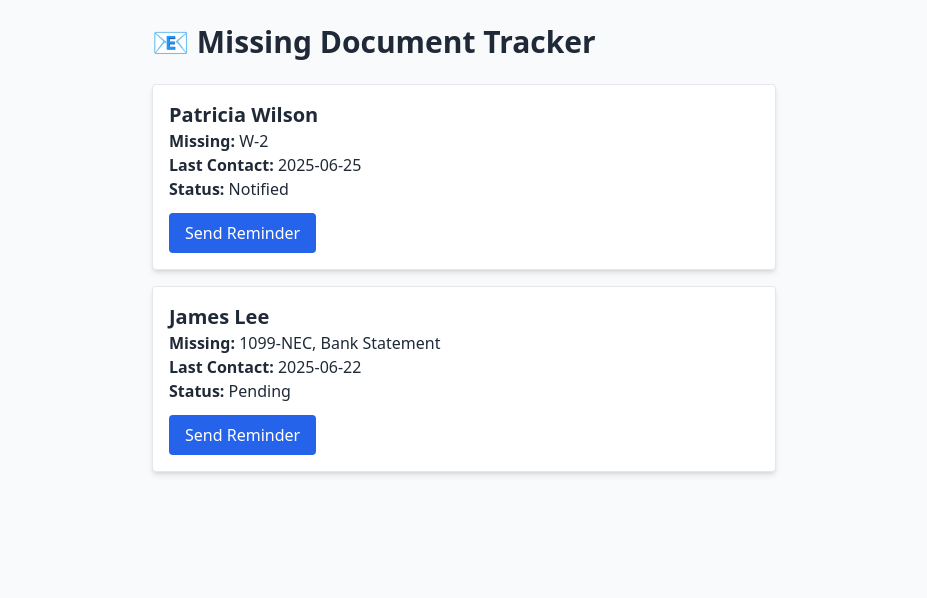
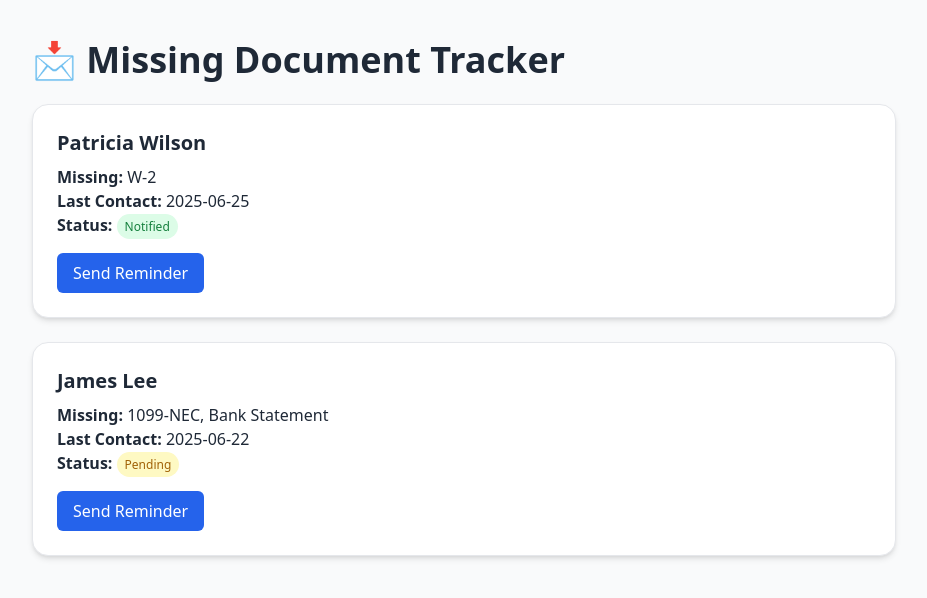
Before and after one commit to rogle25/aidashboard, a React (Create React App) app: page / in a window 1280 px wide. Shown: the top 598 px of the page, without its empty margins (176-1103 px from the left). Built offline with nearby package versions, Linux system fonts and the light colour scheme.

Commit message:
Update App.js

```diff
--- a/src/App.js
+++ b/src/App.js
@@ -1,28 +1,27 @@
 import React, { useState } from 'react';
-import './index.css';
 
 const mockClients = [
   {
     id: 'client_001',
     name: 'Patricia Wilson',
-    missingDocs: 'W-2',
+    missingDocs: ['W-2'],
     lastContact: '2025-06-25',
     status: 'Notified',
   },
   {
     id: 'client_002',
     name: 'James Lee',
-    missingDocs: '1099-NEC, Bank Statement',
+    missingDocs: ['1099-NEC', 'Bank Statement'],
     lastContact: '2025-06-22',
     status: 'Pending',
   },
 ];
 
-function App() {
+export default function App() {
   const [loading, setLoading] = useState(false);
   const [message, setMessage] = useState('');
 
-  async function sendReminder(clientId) {
+  const sendReminder = async (clientId) => {
     setLoading(true);
     setMessage('');
     try {
@@ -31,43 +30,58 @@ function App() {
         headers: { 'Content-Type': 'application/json' },
         body: JSON.stringify({ clientId }),
       });
-      const data = await res.json();
-      setMessage(data.message || 'Reminder sent!');
-    } catch (err) {
-      setMessage('Failed to send reminder');
+      const result = await res.json();
+      setMessage(result.message || 'Reminder sent!');
+    } catch (error) {
+      setMessage('Error sending reminder.');
     }
     setLoading(false);
-  }
+  };
 
   return (
-    <div className="max-w-2xl mx-auto p-6 font-sans">
-      <h1 className="text-3xl font-bold mb-6 flex items-center gap-2">
-        📧 Missing Document Tracker
+    <div className="max-w-4xl mx-auto px-4 py-10">
+      <h1 className="text-4xl font-bold mb-6 flex items-center gap-2">
+        📩 Missing Document Tracker
       </h1>
 
-      {message && (
-        <div className="mb-4 p-3 bg-yellow-100 border border-yellow-300 rounded">
-          {message}
-        </div>
-      )}
+      {mockClients.map((client) => (
+        <div
+          key={client.id}
+          className="bg-white rounded-2xl shadow-md p-6 mb-6 border border-gray-200"
+        >
+          <h2 className="text-xl font-semibold mb-2">{client.name}</h2>
+          <p>
+            <strong>Missing:</strong> {client.missingDocs.join(', ')}
+          </p>
+          <p>
+            <strong>Last Contact:</strong> {client.lastContact}
+          </p>
+          <p>
+            <strong>Status:</strong>{' '}
+            <span
+              className={`px-2 py-1 rounded-full text-xs font-medium ${
+                client.status === 'Notified'
+                  ? 'bg-green-100 text-green-700'
+                  : 'bg-yellow-100 text-yellow-700'
+              }`}
+            >
+              {client.status}
+            </span>
+          </p>
 
-      {mockClients.map((client) => (
-        <div key={client.id} className="bg-white shadow-md rounded p-4 mb-4 border">
-          <h2 className="text-xl font-semibold">{client.name}</h2>
-          <p><strong>Missing:</strong> {client.missingDocs}</p>
-          <p><strong>Last Contact:</strong> {client.lastContact}</p>
-          <p><strong>Status:</strong> {client.status}</p>
           <button
-            className="mt-3 px-4 py-2 bg-blue-600 text-white rounded hover:bg-blue-700"
             onClick={() => sendReminder(client.id)}
             disabled={loading}
+            className="mt-4 bg-blue-600 text-white px-4 py-2 rounded-md hover:bg-blue-700 transition disabled:opacity-50"
           >
             {loading ? 'Sending...' : 'Send Reminder'}
           </button>
         </div>
       ))}
+
+      {message && (
+        <p className="mt-4 text-center text-blue-600 font-medium">{message}</p>
+      )}
     </div>
   );
 }
-
-export default App;
```
